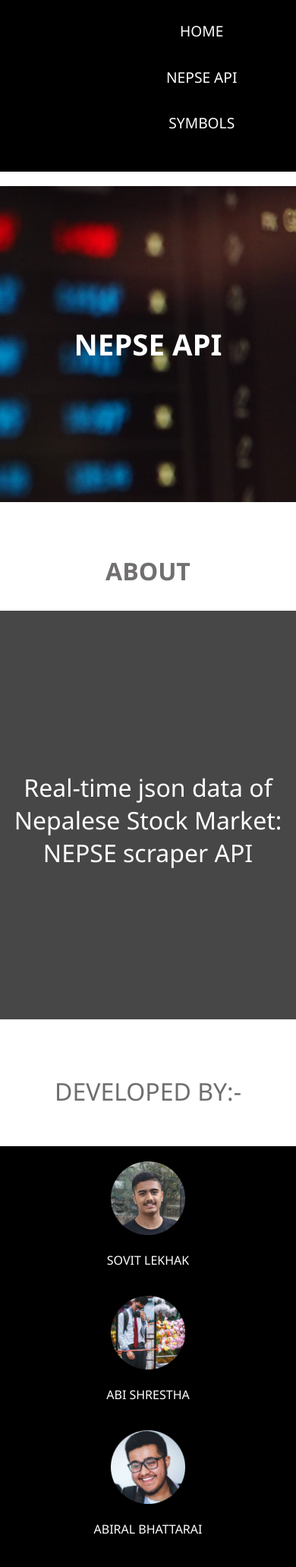
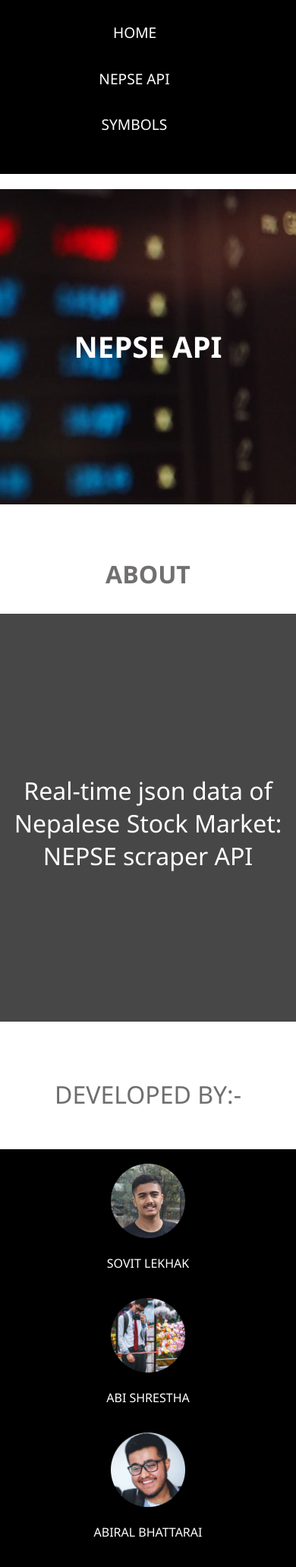
Before and after one commit to scifisatan/nepse, a Flask app: page / in a window 390 px wide. Shown: the whole page at 76% size. Before the commit the page ends 2019 px from the top, so only its background shows below. Run offline with Flask 2, Linux system fonts and the light colour scheme.

Commit message:
Frontend_tweak_9

```diff
--- a/main.py
+++ b/main.py
@@ -69,4 +69,4 @@ def data():
 
 
 if __name__ == '__main__':
-    app.run()
+    app.run(debug=True)
--- a/static/css/style.css
+++ b/static/css/style.css
@@ -9,6 +9,9 @@ body {
   width: 100%;
   padding-top: 2%;
   padding-bottom: 2%;
+  padding-right: auto;
+  padding-left: auto;
+  justify-content: center;
 }
 a {
   text-decoration: none;
@@ -21,36 +24,38 @@ a {
   overflow: hidden;
   min-height: 50px;
   height: 50px;
+  justify-content: center;
 }
 
 .home {
-  margin: 6%;
-  margin-left: 26%;
+  padding: auto;
+  padding-left: 1%;
+  padding-right: 1%;
+  display: inline-flex;
+  text-align: center;
+  margin-left: 17%;
+  margin-right: auto;
+  align-content: center;
+}
+
+.api {
   padding: 1%;
   padding-left: 1%;
   padding-right: 1%;
-  display: inline;
+  display: inline-flex;
   text-align: center;
+  margin-left: 20%;
+  margin-right: auto;
 }
 
-.api {
-  margin: 6%;
+.symbol {
   padding: 1%;
   padding-left: 1%;
   padding-right: 1%;
-  display: inline;
+  display: inline-flex;
   text-align: center;
-
-}
-
-.symbol {
-  margin: 6%;
-  padding: 1%;
-  padding-left: 1%;
-  padding-right: 1%;
-  display: inline;
-  text-align: center;
-
+  margin-left: 20%;
+  margin-right: auto;
 }
 
 
@@ -58,13 +63,11 @@ li {
   list-style: none;
   display: inline;
   position: relative;
-    text-align: center;
-
 }
 
 
 .graph-container {
-  background: url("/static/images/background.jpg");
+  background: url("/nepseapi/images/background.jpg");
   padding-bottom: 15%;
   padding-top: 15%;
   margin-top: 5%;
@@ -192,30 +195,27 @@ a:active.symbol {
 }
 
 
-@media only screen and (max-width:750px) {
+@media only screen and (max-width:760px) {
   .home {
-  margin-left: 35vh;
-  display: inline-table;
+  margin-left: 15%;
+  display: inline-flex;
   overflow: hidden;
   padding: 1.5%;
-  margin: 1%;
-  margin-left: 5vh;
+  margin-right: auto;
 }
 .api {
-  margin-left: 35vh;
-  display: inline-table;
+  margin-left: 10%;
+  display: inline-flex;
   overflow: hidden;
   padding: 1.5%;
-  margin: 1%;
-  margin-left: 5vh;
+  margin-right: auto;
 }
 .symbol {
-  margin-left: 35vh;
-  display: inline-table;
+  margin-right: auto;
+  display: inline-flex;
   overflow: hidden;
   padding: 1.5%;
-  margin: 1%;
-  margin-left: 5vh;
+  margin-left: 10%;
 }
 .dev1 {
   width: 25%;
@@ -240,26 +240,28 @@ a:active.symbol {
 }
 
 @media only screen and (max-width:520px) {
+
 .home {
-  display: block;
+  display: table;
   overflow: hidden;
-  padding: 1%;
-  margin: 1%;
-  margin-left: 30%;
+  text-align: center;
+  margin-left: auto;
+  margin-right: 51%;
 }
 .api {
-  display: block;
+  display: table;
   overflow: hidden;
-  padding: 1%;
-  margin: 1%;
-  margin-left: 30%;
+  text-align: center;
+  margin-left: auto;
+  margin-right: 46%;
 }
 .symbol {
-  display: block;
+  display: table;
   overflow: hidden;
-  padding: 1%;
-  margin: 1%;
-  margin-left: 30%;
+  text-align: center;
+  margin-left: auto;
+  margin-right: 47%;
+
 
 }
 
@@ -286,4 +288,6 @@ a:hover.symbol {
   padding-bottom: 40%;
   padding-top: 40%;
 }
+
+
 }
--- a/templates/homepg.html
+++ b/templates/homepg.html
@@ -6,7 +6,7 @@
   <title>NEPSE API</title>
   <link rel="stylesheet" href="/static/css/style.css">
   <link rel = "icon" href ="/static/images/api.png" type = "image/x-icon">
-  <link rel="stylesheet" href="/static/plugins/aos/aos.css">
+
 </head>
 <body>
   <script src="/static/plugins/aos/aos.js"></script>
@@ -20,9 +20,7 @@
         <ul data-aos="fade-right">
           <li><a href="https://api-nepse.herokuapp.com/" class="home" target="_blank">HOME</a></li>
           <li><a href="https://api-nepse.herokuapp.com/data" class="api" target="_blank">NEPSE API</a></li>
-          <li>
-            <a href="https://api-nepse.herokuapp.com/symbols" class="symbol" target="_blank">SYMBOLS</a>
-          </li>
+          <li><a href="https://api-nepse.herokuapp.com/symbols" class="symbol" target="_blank">SYMBOLS</a></li>
 
         </ul>
       </nav>
```
